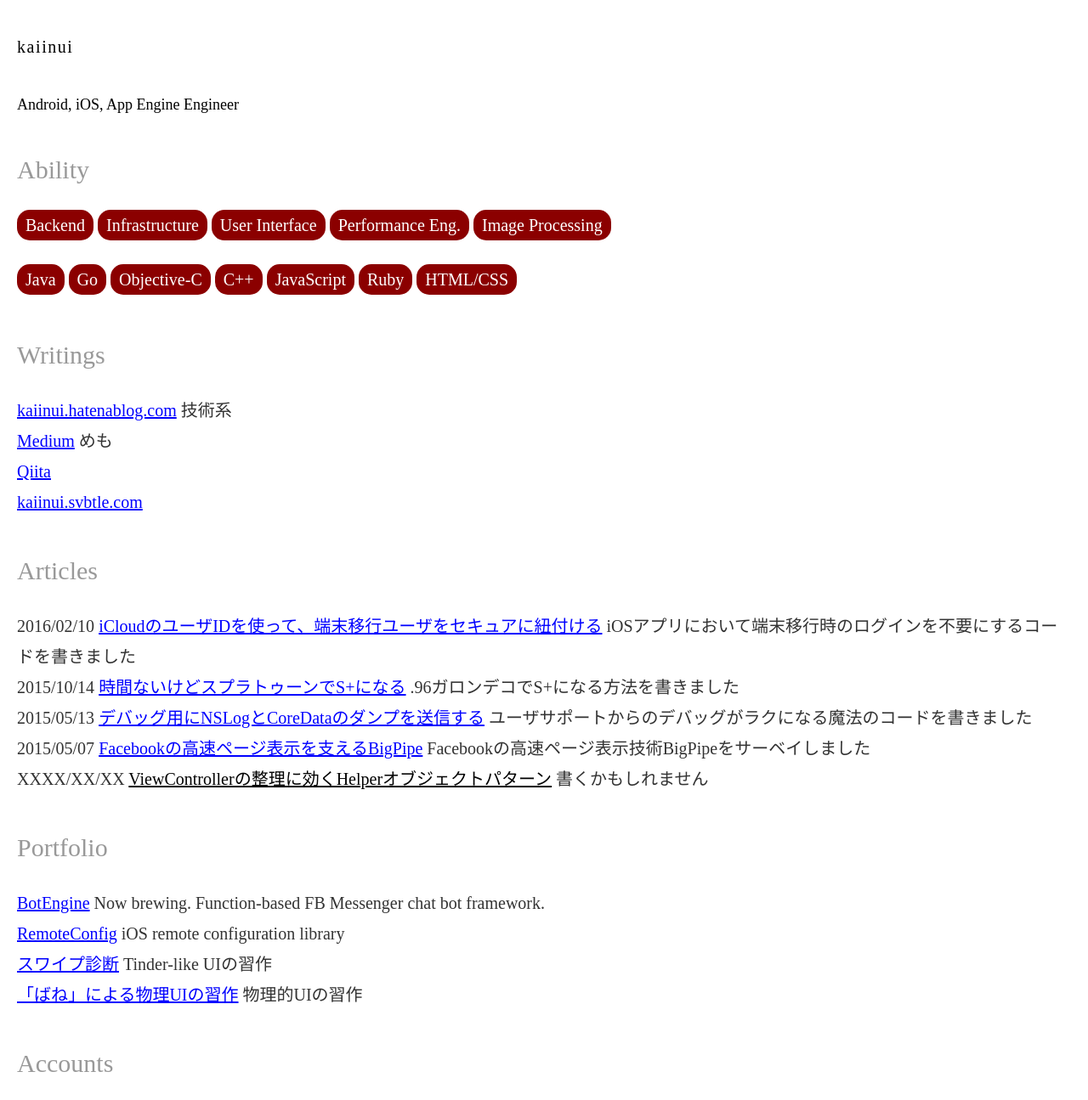
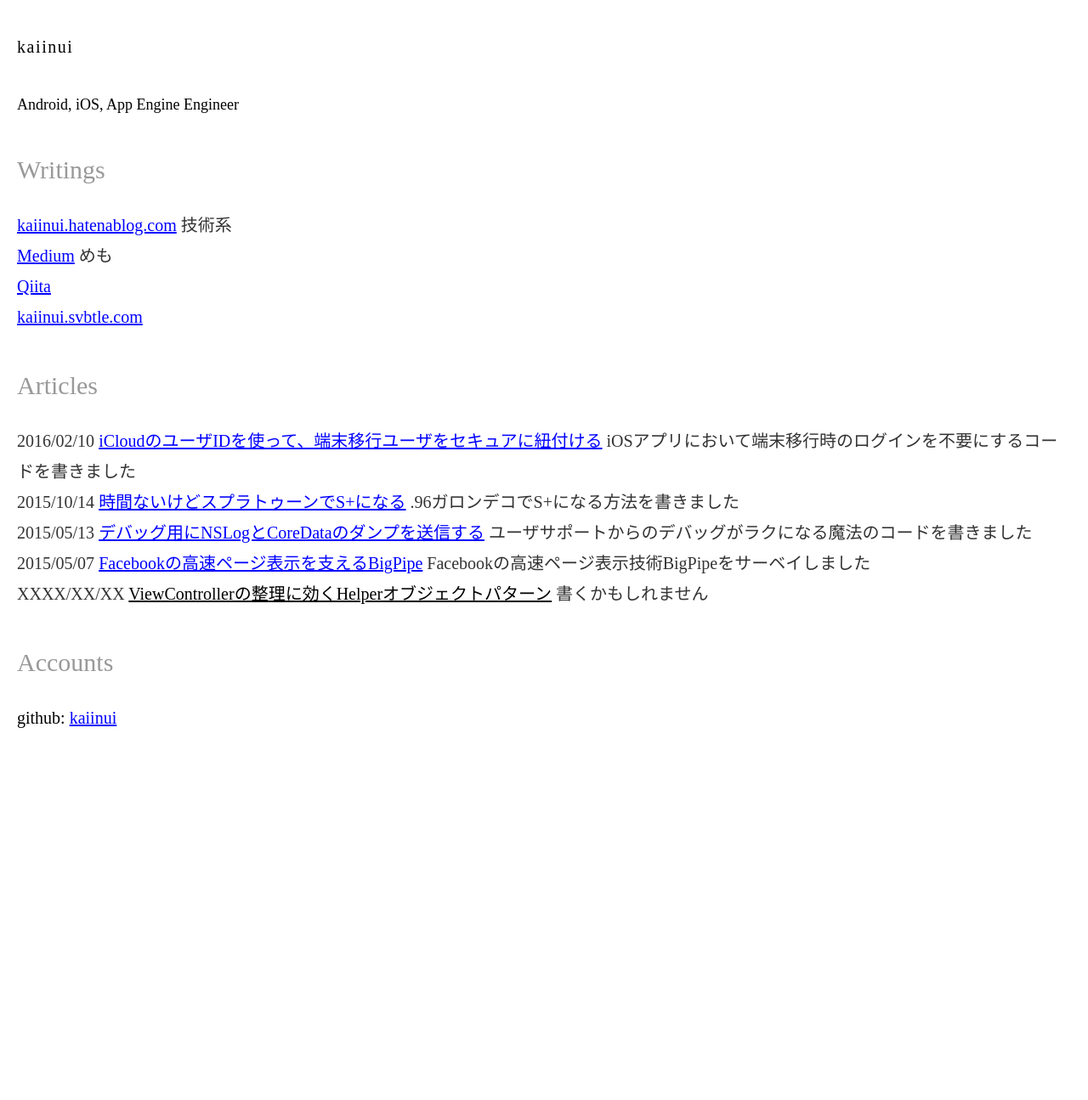
Before and after one commit to kaiinui/kaiinui.github.io, a plain HTML site: page index.html in a window 1280 px wide. Shown: the top 1295 px of the page at 85% size. After the commit the page ends 883 px from the top, so only its background shows below. Drawn offline with Linux system fonts and the light colour scheme.

Commit message:
Update index.html

```diff
--- a/index.html
+++ b/index.html
@@ -114,9 +114,6 @@
     <a href="/">ka<span class="p4">i</span>inui</a>
 </div>
 <p class="lead">Android, iOS, App Engine Engineer</p>
-<h2>Ability</h2>
-<p class="abilities"><span>Backend</span> <span>Infrastructure</span> <span>User Interface</span> <span>Performance Eng.</span> <span>Image Processing</span></p>
-<p class="abilities"><span>Java</span> <span>Go</span> <span>Objective-C</span> <span>C++</span> <span>JavaScript</span> <span>Ruby</span> <span>HTML/CSS</span></p>
 <h2>Writings</h2>
 <ul class="lists">
     <li><a href="http://kaiinui.hatenablog.com/">kaiinui.hatenablog.com</a> <span class="weak">技術系</span></li>
@@ -132,13 +129,6 @@
     <li><span class="date">2015/05/07</span> <a href="http://kaiinui.hatenablog.com/entry/2015/05/07/084502">Facebookの高速ページ表示を支えるBigPipe</a> <span class="ifmob-br"></span> <span class="weak">Facebookの高速ページ表示技術BigPipeをサーベイしました</span></li>
     <li><span class="date">XXXX/XX/XX</span> <span class="pseudolink">ViewControllerの整理に効くHelperオブジェクトパターン</span> <span class="ifmob-br"></span> <span class="weak">書くかもしれません</span></li>
 </ul>
-<h2>Portfolio</h2>
-<ul class="lists">
-    <li><a href="https://github.com/kaiinui/BotEngine">BotEngine</a> <span class="weak">Now brewing. Function-based FB Messenger chat bot framework.</span></li>
-    <li><a href="https://github.com/kaiinui/RemoteConfig">RemoteConfig</a> <span class="weak">iOS remote configuration library</span></li>
-    <li><a href="http://minitest.info/enneagram/">スワイプ診断</a> <span class="weak">Tinder-like UIの習作</span></li>
-    <li><a href="http://kaiinui.com/springui/">「ばね」による物理UIの習作</a> <span class="weak">物理的UIの習作</span></li>
-</ul>
 <h2>Accounts</h2>
 <ul class="lists">
     <li>github: <a href="https://github.com/kaiinui">kaiinui</a></li>
```
